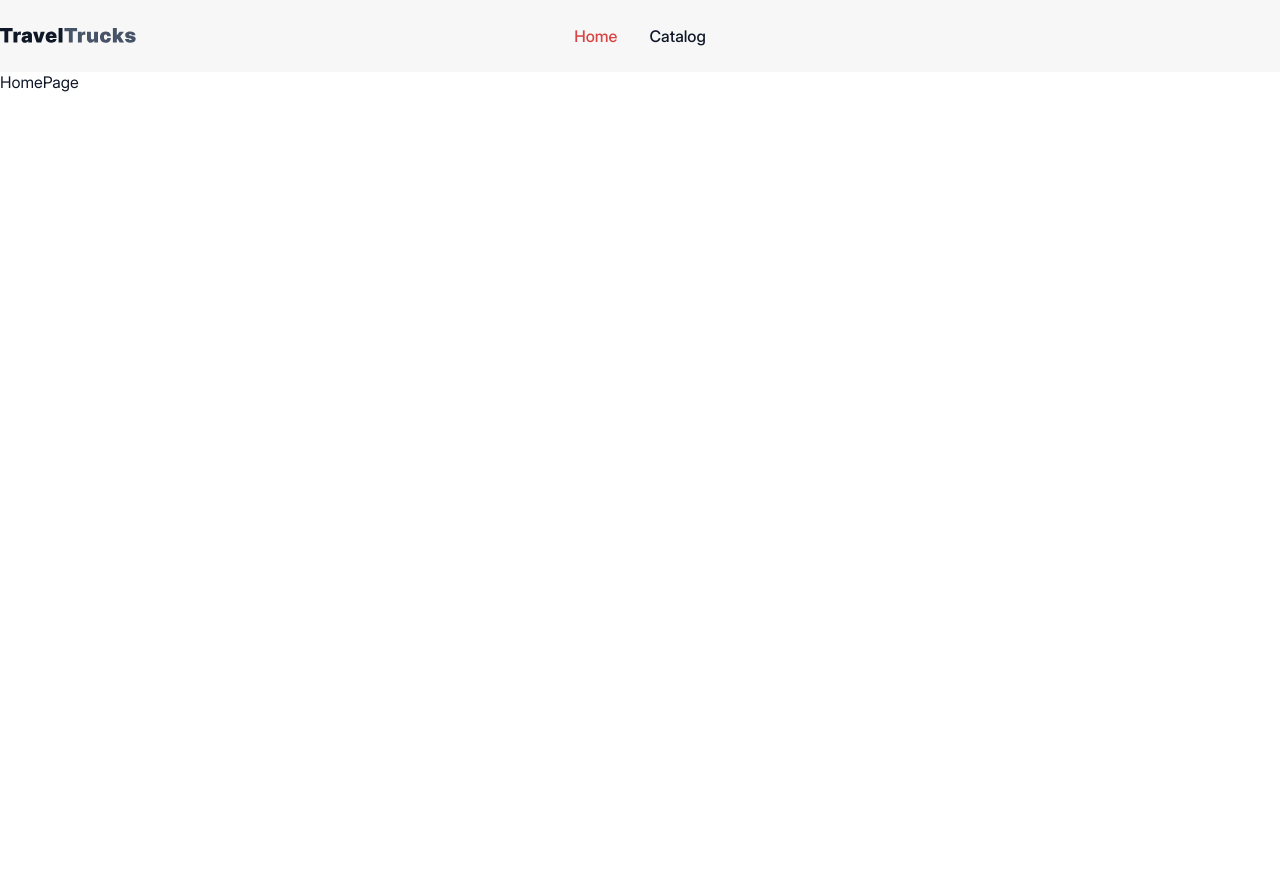
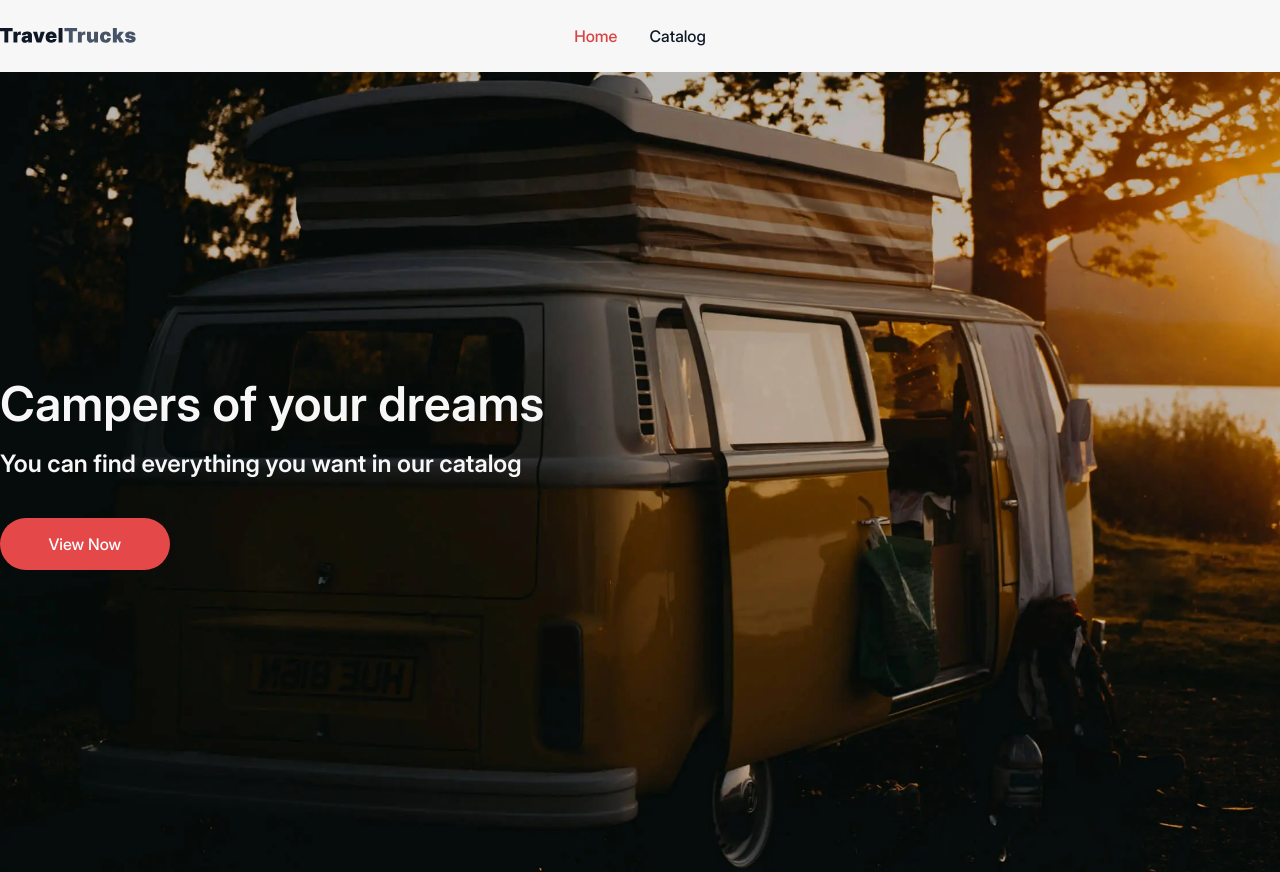
Before and after one commit to romanhordiienko131/travel-trucks, a React (Vite) app: page / in a window 1280 px wide. Before the commit the page ends 800 px from the top, so only its background shows below. Built offline with nearby package versions, Linux system fonts and the light colour scheme.

Commit message:
Update home page

```diff
--- a/src/components/index.css
+++ b/src/components/index.css
@@ -31,6 +31,10 @@
 * {
   margin: 0;
   padding: 0;
+}
+
+body {
+  overflow: hidden;
 }
 
 img,
--- a/src/pages/HomePage/HomePage.jsx
+++ b/src/pages/HomePage/HomePage.jsx
@@ -1,5 +1,22 @@
+import { Link } from "react-router-dom";
+import s from "./HomePage.module.css";
+
 const HomePage = () => {
-  return <div>HomePage</div>;
+  return (
+    <div className={s.background}>
+      <div>
+        <div className={s.titleWrapper}>
+          <h1 className={s.title}>Campers of your dreams</h1>
+          <p className={s.subTitle}>
+            You can find everything you want in our catalog
+          </p>
+        </div>
+        <Link to="/catalog" className={s.link}>
+          View Now
+        </Link>
+      </div>
+    </div>
+  );
 };
 
 export default HomePage;
--- a/src/pages/HomePage/HomePage.module.css
+++ b/src/pages/HomePage/HomePage.module.css
@@ -0,0 +1,48 @@
+.background {
+  position: relative;
+  height: 100vh;
+  background-image: url("/images/home/hero-bg-1x.webp");
+  background-repeat: no-repeat;
+  background-size: cover;
+
+  display: flex;
+  align-items: center;
+}
+
+@media screen and (min-device-pixel-ratio: 2),
+  screen and (min-resolution: 192dpi) {
+  .background {
+    background-image: url("/images/home/hero-bg-2x.webp");
+  }
+}
+
+.titleWrapper {
+  color: var(--clr-inputs);
+  margin-bottom: 2.5em;
+}
+
+.title {
+  font-size: 3rem;
+  margin-bottom: 0.33em;
+}
+
+.subTitle {
+  font-size: var(--fs-large);
+  font-weight: var(--fw-bold);
+}
+
+.link {
+  display: inline-block;
+  border-radius: 200px;
+  background-color: var(--clr-button);
+  color: var(--clr-white);
+  font-weight: var(--fw-medium);
+  padding-block: 1em;
+  padding-inline: 3.03em;
+
+  transition: background-color 3ms;
+}
+
+.link:hover {
+  background-color: var(--clr-button-hover);
+}
```
Also changed, not shown: public/images/home/hero-bg-1x.webp (added), public/images/home/hero-bg-2x.webp (added).
